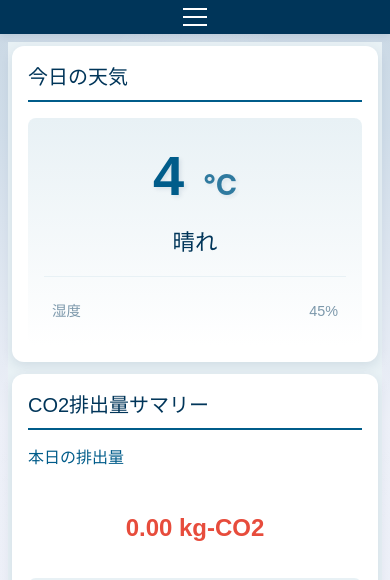
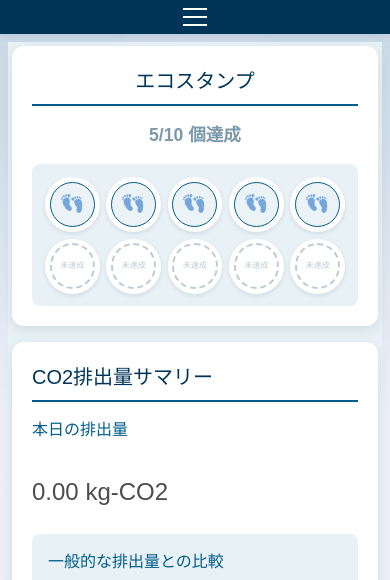
Before and after one commit to shirasuke/hackson-2025, a SvelteKit app: page / in a window 390 px wide. Shown: the top 580 px of the page. Built offline with nearby package versions, Linux system fonts and the light colour scheme; no server answers; the database is empty.

Commit message:
スタンプ追加

```diff
--- a/src/routes/+page.svelte
+++ b/src/routes/+page.svelte
@@ -1,17 +1,5 @@
 <script lang="ts">
 	import { onMount } from 'svelte';
-	// 天気情報の状態管理
-	type Weather = {
-		temperature: string;
-		condition: string;
-		humidity: string;
-	};
-
-	let weather: Weather = {
-		temperature: '--',
-		condition: '読み込み中...',
-		humidity: '--'
-	};
 
 	let todayEmission = 0;
 	let monthlyAverageEmission = 0;
@@ -25,6 +13,9 @@
 		car: number;
 		ac: number;
 	} | null = null;
+	let hasEarnedStamp = false;
+	let totalStamps = 10;
+	let earnedStamps = 0;
 
 	async function fetchDailySummary() {
 		try {
@@ -37,52 +28,50 @@
 			activities = data.activities;
 			monthlyTotalEmission = data.monthlyTotalEmission;
 			standardDailyEmission = data.standardDailyEmission;
+			hasEarnedStamp = comparisonPercentage < 0;
+			// TODO: APIから獲得済みスタンプ数を取得する
+			earnedStamps = 5; // 仮の値：実際のAPIからの取得に置き換える
 		} catch (e) {
 			console.error('Error fetching daily summary:', e);
 		}
 	}
 
-	// 後でAPIから天気情報を取得する関数
-	async function fetchWeatherData() {
-		// TODO: 実際の天気APIとの連携
-		// 仮のデータをセット
-		weather = {
-			temperature: '4',
-			condition: '晴れ',
-			humidity: '45'
-		};
-	}
-
 	onMount(() => {
 		fetchDailySummary();
-		fetchWeatherData();
 	});
+
+	function getStampStatus(index: number) {
+		return index < earnedStamps;
+	}
 </script>
 
 <svelte:head>
 	<title>HOME - CO2排出量ダッシュボード</title>
-	<meta name="description" content="CO2排出量の概要と天気情報" />
+	<meta name="description" content="CO2排出量の概要" />
 </svelte:head>
 
 <main class="container">
 	<div class="grid">
-		<!-- 天気情報セクション -->
-		<section class="weather-section">
-			<h2>今日の天気</h2>
-			<div class="weather-content">
-				<div class="weather-main">
-					<div class="temperature">
-						<span class="value">{weather.temperature}</span>
-						<span class="unit">℃</span>
+		<!-- スタンプコレクションセクション -->
+		<section class="stamp-collection-container">
+			<h2>エコスタンプ</h2>
+			<div class="stamp-progress">
+				<span class="progress-text">{earnedStamps}/{totalStamps} 個達成</span>
+			</div>
+			<div class="stamps-grid">
+				{#each Array(totalStamps) as _, i}
+					<div class="stamp-slot {getStampStatus(i) ? 'earned' : 'empty'}">
+						{#if getStampStatus(i)}
+							<div class="stamp-mini" style="animation-delay: {i * 0.1}s">
+								<span class="stamp-footprint">👣</span>
+							</div>
+						{:else}
+							<div class="stamp-placeholder">
+								<span class="placeholder-text">未達成</span>
+							</div>
+						{/if}
 					</div>
-					<div class="condition">{weather.condition}</div>
-				</div>
-				<div class="weather-details">
-					<div class="humidity">
-						<span class="label">湿度</span>
-						<span class="value">{weather.humidity}%</span>
-					</div>
-				</div>
+				{/each}
 			</div>
 		</section>
 
@@ -152,9 +141,9 @@
 	}
 
 	.grid {
-		display: grid;
+		display: flex;
+		flex-direction: column;
 		gap: 1rem;
-		grid-template-columns: repeat(auto-fit, minmax(280px, 1fr));
 	}
 
 	section {
@@ -183,167 +172,95 @@
 		margin-bottom: 0.5rem;
 	}
 
-	.weather-content {
+	.stamp-collection-container {
+		background: var(--snow-white);
+		border-radius: 12px;
+		padding: 1.25rem;
 		text-align: center;
-		padding: 1rem;
-		background: linear-gradient(to bottom, var(--ice-blue), var(--snow-white));
-		border-radius: 8px;
+		width: 100%;
+		max-width: 800px;
+		margin: 0 auto;
 	}
 
-	.temperature {
-		font-size: 3.5rem;
-		font-weight: bold;
-		color: var(--glacier-blue);
-		text-shadow: 2px 2px 4px var(--shadow-blue);
+	.stamp-progress {
+		margin-bottom: 1rem;
+		text-align: center;
 	}
 
-	.temperature .unit {
-		font-size: 1.8rem;
-		margin-left: 0.2rem;
-		opacity: 0.8;
-	}
-
-	.condition {
-		font-size: 1.4rem;
-		margin: 0.5rem 0;
-		color: var(--deep-blue);
-	}
-
-	.weather-details {
-		margin-top: 1rem;
-		padding-top: 1rem;
-		border-top: 1px solid var(--ice-blue);
-	}
-
-	.humidity {
-		display: flex;
-		justify-content: space-between;
-		padding: 0.5rem;
-		color: var(--frost-gray);
-	}
-
-	.co2-reduction {
-		text-align: center;
-		margin-bottom: 1.5rem;
-		padding: 1rem;
-		background: var(--ice-blue);
-		border-radius: 8px;
-	}
-
-	.reduction-value {
-		font-size: 2.5rem;
-		font-weight: bold;
-		color: var(--glacier-blue);
-		text-shadow: 1px 1px 2px var(--shadow-blue);
-		margin-bottom: 0.5rem;
-	}
-
-	.emission-value {
-		font-size: 2rem;
-		color: #e74c3c;
-		margin: 0.5rem 0;
-		text-align: center;
-		font-weight: bold;
-	}
-
-	.net-value {
-		font-size: 1.4rem;
+	.progress-text {
+		font-size: 1.2rem;
 		color: var(--deep-blue);
 		font-weight: bold;
 	}
 
-	.activity-value.reduction {
-		color: var(--glacier-blue);
+	.stamps-grid {
+		display: grid;
+		grid-template-columns: repeat(5, 1fr);
+		gap: 0.8rem;
+		padding: 1rem;
+		background: var(--ice-blue);
+		border-radius: 8px;
+		max-width: 500px;
+		margin: 0 auto;
 	}
 
-	.activity-value.emission {
-		color: #e74c3c;
+	.stamp-slot {
+		aspect-ratio: 1;
+		border-radius: 50%;
+		padding: 0.3rem;
+		display: flex;
+		align-items: center;
+		justify-content: center;
+		background: var(--snow-white);
+		box-shadow: 0 2px 4px var(--shadow-blue);
 	}
 
-	.activities ul {
-		list-style: none;
-		padding: 0;
-		margin: 0;
+	.stamp-mini {
+		width: 100%;
+		height: 100%;
+		display: flex;
+		align-items: center;
+		justify-content: center;
+		border: 1.5px solid var(--glacier-blue);
+		border-radius: 50%;
+		background: rgba(232, 241, 245, 0.8);
+		animation: stampPop 0.5s ease-out forwards;
+		opacity: 0;
+		transform: scale(0);
+		transform-origin: center;
 	}
 
-	.activities li {
-		display: flex;
-		justify-content: space-between;
-		padding: 0.8rem;
-		border-bottom: 1px solid var(--ice-blue);
-		transition: background-color 0.2s ease;
+	@keyframes stampPop {
+		from {
+			transform: scale(0) rotate(30deg);
+			opacity: 0;
+		}
+		to {
+			transform: scale(1) rotate(0deg);
+			opacity: 1;
+		}
 	}
 
-	.activities li:hover {
-		background-color: var(--ice-blue);
-		border-radius: 4px;
+	.stamp-footprint {
+		font-size: 1.4rem;
+		transform: rotate(-15deg); /* 足跡を少し傾ける */
+		filter: opacity(0.8); /* 少し透明に */
 	}
 
-	.activity-name {
-		color: var(--deep-blue);
+	.stamp-placeholder {
+		width: 100%;
+		height: 100%;
+		display: flex;
+		align-items: center;
+		justify-content: center;
+		border: 2px dashed var(--frost-gray);
+		border-radius: 50%;
+		opacity: 0.5;
 	}
 
-	.activity-value {
-		color: var(--glacier-blue);
-		font-weight: bold;
-	}
-
-	.monthly-target {
-		grid-column: 1 / -1;
-	}
-
-	.progress-bar {
-		width: 100%;
-		height: 24px;
-		background: var(--ice-blue);
-		border-radius: 12px;
-		overflow: hidden;
-		margin: 1rem 0;
-		box-shadow: inset 0 2px 4px var(--shadow-blue);
-	}
-
-	.progress-fill {
-		height: 100%;
-		background: linear-gradient(to right, var(--glacier-blue), var(--deep-blue));
-		transition: width 0.3s ease;
-	}
-
-	.progress-text {
-		text-align: center;
-		font-size: 1.1rem;
+	.placeholder-text {
+		font-size: 0.6rem;
 		color: var(--frost-gray);
-		margin-top: 0.5rem;
-	}
-
-	.loading {
-		text-align: center;
-		color: var(--frost-gray);
-		padding: 1rem;
-	}
-
-	footer {
-		text-align: center;
-		padding: 2rem;
-		background-color: var(--deep-blue);
-		color: var(--snow-white);
-		margin-top: 2rem;
-	}
-
-	footer p {
-		margin: 0;
-		font-size: 1.1rem;
-	}
-
-	.content {
-		max-width: 800px;
-		margin: 0 auto;
-		padding: 2rem;
-	}
-
-	h1 {
-		color: var(--deep-blue);
-		text-align: center;
-		margin-bottom: 2rem;
 	}
 
 	.summary-card {
@@ -442,17 +359,128 @@
 		margin: 0;
 	}
 
+	.co2-reduction {
+		text-align: center;
+		margin-bottom: 1.5rem;
+		padding: 1rem;
+		background: var(--ice-blue);
+		border-radius: 8px;
+	}
+
+	.reduction-value {
+		font-size: 2.5rem;
+		font-weight: bold;
+		color: var(--glacier-blue);
+		text-shadow: 1px 1px 2px var(--shadow-blue);
+		margin-bottom: 0.5rem;
+	}
+
+	.net-value {
+		font-size: 1.4rem;
+		color: var(--deep-blue);
+		font-weight: bold;
+	}
+
+	.activity-value.reduction {
+		color: var(--glacier-blue);
+	}
+
+	.activity-value.emission {
+		color: #e74c3c;
+	}
+
+	.activities ul {
+		list-style: none;
+		padding: 0;
+		margin: 0;
+	}
+
+	.activities li {
+		display: flex;
+		justify-content: space-between;
+		padding: 0.8rem;
+		border-bottom: 1px solid var(--ice-blue);
+		transition: background-color 0.2s ease;
+	}
+
+	.activities li:hover {
+		background-color: var(--ice-blue);
+		border-radius: 4px;
+	}
+
+	.monthly-target {
+		grid-column: 1 / -1;
+	}
+
+	.progress-bar {
+		width: 100%;
+		height: 24px;
+		background: var(--ice-blue);
+		border-radius: 12px;
+		overflow: hidden;
+		margin: 1rem 0;
+		box-shadow: inset 0 2px 4px var(--shadow-blue);
+	}
+
+	.progress-fill {
+		height: 100%;
+		background: linear-gradient(to right, var(--glacier-blue), var(--deep-blue));
+		transition: width 0.3s ease;
+	}
+
+	.progress-text {
+		text-align: center;
+		font-size: 1.1rem;
+		color: var(--frost-gray);
+		margin-top: 0.5rem;
+	}
+
+	.loading {
+		text-align: center;
+		color: var(--frost-gray);
+		padding: 1rem;
+	}
+
+	footer {
+		text-align: center;
+		padding: 2rem;
+		background-color: var(--deep-blue);
+		color: var(--snow-white);
+		margin-top: 2rem;
+	}
+
+	footer p {
+		margin: 0;
+		font-size: 1.1rem;
+	}
+
+	.content {
+		max-width: 800px;
+		margin: 0 auto;
+		padding: 2rem;
+	}
+
+	h1 {
+		color: var(--deep-blue);
+		text-align: center;
+		margin-bottom: 2rem;
+	}
+
+	.summary-section {
+		width: 100%;
+		max-width: 800px;
+		margin: 0 auto;
+	}
+
 	@media (max-width: 768px) {
 		.container {
 			padding: 0.5rem;
 		}
 
-		.grid {
-			gap: 0.75rem;
-		}
-
-		section {
-			padding: 1rem;
+		.stamps-grid {
+			max-width: 100%;
+			gap: 0.4rem;
+			padding: 0.8rem;
 		}
 
 		.emission-value {
@@ -462,6 +490,14 @@
 		.activity-item {
 			padding: 0.5rem;
 			font-size: 0.9rem;
+		}
+
+		.stamp-footprint {
+			font-size: 1.2rem;
+		}
+
+		.placeholder-text {
+			font-size: 0.5rem;
 		}
 	}
 
```
